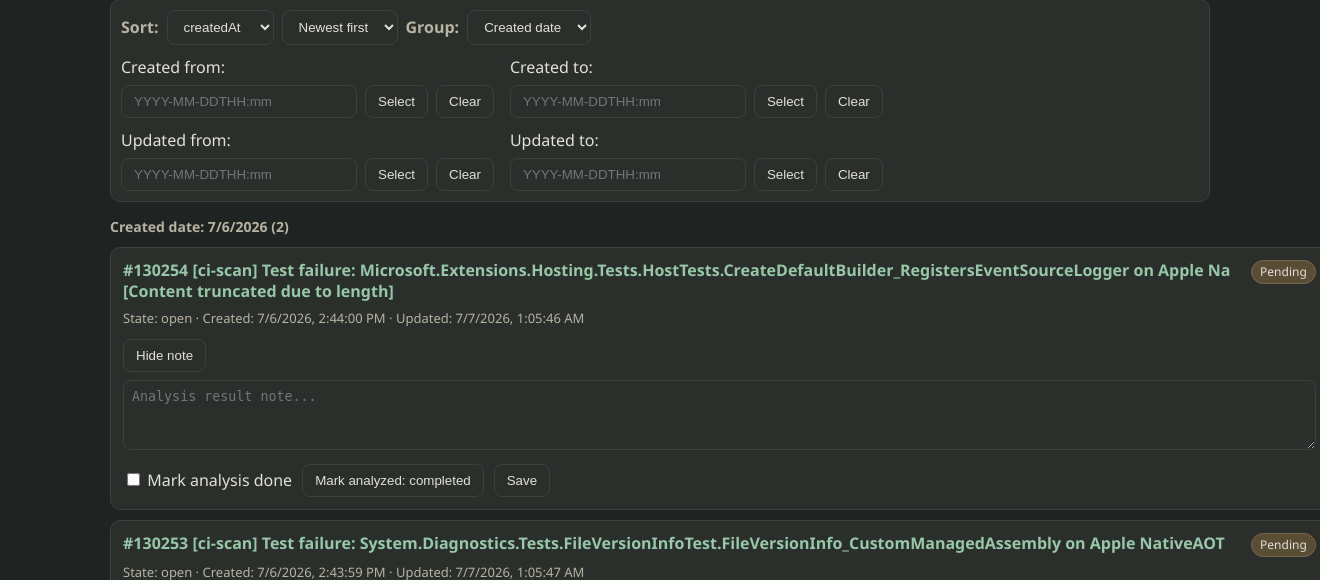
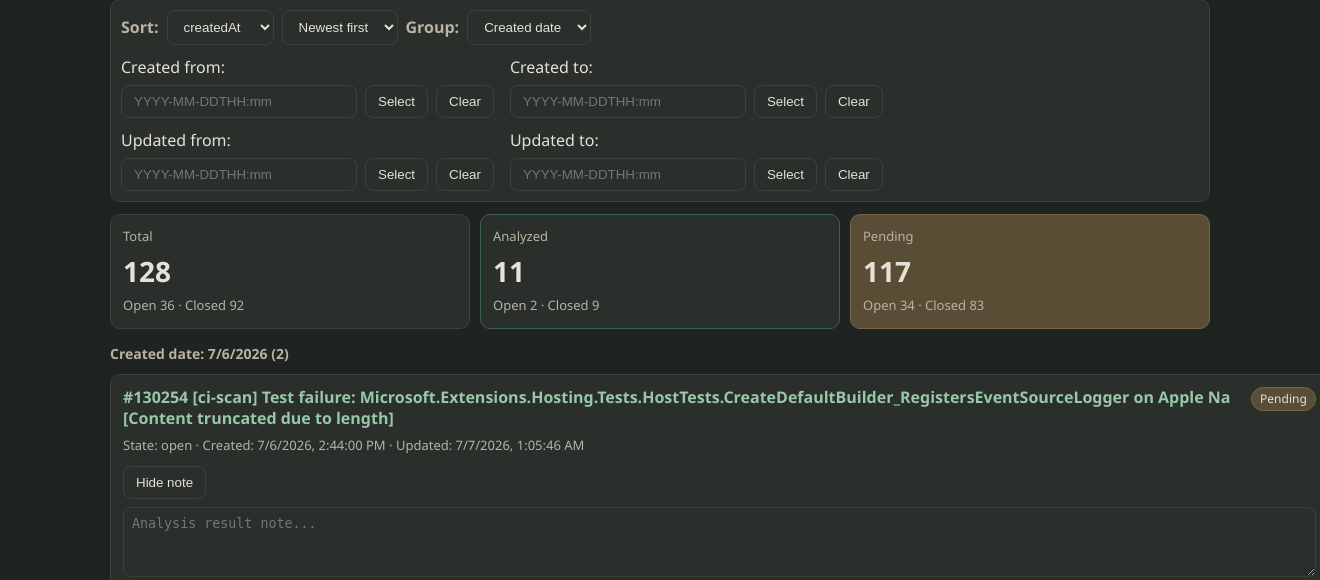
Before and after one commit to shimingsg/svc-ci-scan-dashboard, a Flask app: page / in a window 1320 px wide. Shown: the part 218-798 px from the top of the page. Run offline with Flask 3, Linux system fonts and the light colour scheme; data comes from the database, SQL or seed files in the repository.

Commit message:
feat: add dashboard status summary panel
Co-authored-by: Copilot <223556219+Copilot@users.noreply.github.com>

```diff
--- a/app.py
+++ b/app.py
@@ -406,7 +406,14 @@ def get_summary():
             """
             SELECT
                 COUNT(*) AS total,
-                SUM(CASE WHEN analyzed_done = 1 THEN 1 ELSE 0 END) AS analyzed
+                SUM(CASE WHEN analyzed_done = 1 THEN 1 ELSE 0 END) AS analyzed,
+                SUM(CASE WHEN analyzed_done = 0 THEN 1 ELSE 0 END) AS pending,
+                SUM(CASE WHEN state = 'open' THEN 1 ELSE 0 END) AS open,
+                SUM(CASE WHEN state = 'closed' THEN 1 ELSE 0 END) AS closed,
+                SUM(CASE WHEN analyzed_done = 1 AND state = 'open' THEN 1 ELSE 0 END) AS analyzed_open,
+                SUM(CASE WHEN analyzed_done = 1 AND state = 'closed' THEN 1 ELSE 0 END) AS analyzed_closed,
+                SUM(CASE WHEN analyzed_done = 0 AND state = 'open' THEN 1 ELSE 0 END) AS pending_open,
+                SUM(CASE WHEN analyzed_done = 0 AND state = 'closed' THEN 1 ELSE 0 END) AS pending_closed
             FROM issues
             WHERE source_repo = ? AND title_prefix = ?
             """,
@@ -415,7 +422,19 @@ def get_summary():
 
     total = int(totals["total"] or 0)
     analyzed = int(totals["analyzed"] or 0)
-    return jsonify({"total": total, "analyzed": analyzed})
+    return jsonify(
+        {
+            "total": total,
+            "analyzed": analyzed,
+            "pending": int(totals["pending"] or 0),
+            "open": int(totals["open"] or 0),
+            "closed": int(totals["closed"] or 0),
+            "analyzedOpen": int(totals["analyzed_open"] or 0),
+            "analyzedClosed": int(totals["analyzed_closed"] or 0),
+            "pendingOpen": int(totals["pending_open"] or 0),
+            "pendingClosed": int(totals["pending_closed"] or 0),
+        }
+    )
 
 
 @app.get("/api/config")
--- a/static/app.js
+++ b/static/app.js
@@ -31,6 +31,7 @@ const repoInput = document.getElementById("repoInput");
 const titlePrefixInput = document.getElementById("titlePrefixInput");
 const configCancelBtn = document.getElementById("configCancelBtn");
 const configSaveBtn = document.getElementById("configSaveBtn");
+const statusPanel = document.getElementById("statusPanel");
 const statusEl = document.getElementById("status");
 const summaryEl = document.getElementById("summary");
 const listEl = document.getElementById("list");
@@ -281,6 +282,23 @@ async function loadIssuesAndPersistConfig() {
 async function refreshSummary() {
   const summary = await getJson("/api/summary");
   summaryEl.textContent = `${summary.analyzed}/${summary.total} analyzed`;
+  statusPanel.innerHTML = `
+    <div class="status-card total">
+      <div class="status-label">Total</div>
+      <div class="status-value">${summary.total}</div>
+      <div class="status-breakdown">Open ${summary.open} · Closed ${summary.closed}</div>
+    </div>
+    <div class="status-card analyzed">
+      <div class="status-label">Analyzed</div>
+      <div class="status-value">${summary.analyzed}</div>
+      <div class="status-breakdown">Open ${summary.analyzedOpen} · Closed ${summary.analyzedClosed}</div>
+    </div>
+    <div class="status-card pending">
+      <div class="status-label">Pending</div>
+      <div class="status-value">${summary.pending}</div>
+      <div class="status-breakdown">Open ${summary.pendingOpen} · Closed ${summary.pendingClosed}</div>
+    </div>
+  `;
 }
 
 function wireActions() {
--- a/static/styles.css
+++ b/static/styles.css
@@ -142,6 +142,44 @@ input[type="datetime-local"] {
   color: var(--muted);
 }
 
+.status-panel {
+  display: grid;
+  grid-template-columns: repeat(auto-fit, minmax(180px, 1fr));
+  gap: 10px;
+  margin: 12px 0;
+}
+
+.status-card {
+  border: 1px solid var(--border);
+  border-radius: 10px;
+  background: var(--card);
+  padding: 12px;
+}
+
+.status-card.analyzed {
+  border-color: var(--okb);
+}
+
+.status-card.pending {
+  border-color: var(--warnb);
+}
+
+.status-label {
+  color: var(--muted);
+  font-size: 13px;
+}
+
+.status-value {
+  margin: 4px 0;
+  font-size: 28px;
+  font-weight: 700;
+}
+
+.status-breakdown {
+  color: var(--muted);
+  font-size: 13px;
+}
+
 .list {
   display: grid;
   gap: 10px;
--- a/templates/index.html
+++ b/templates/index.html
@@ -97,6 +97,7 @@
       </div>
     </div>
 
+    <div id="statusPanel" class="status-panel"></div>
     <div id="status" class="status"></div>
     <div id="list" class="list"></div>
   </div>
```
